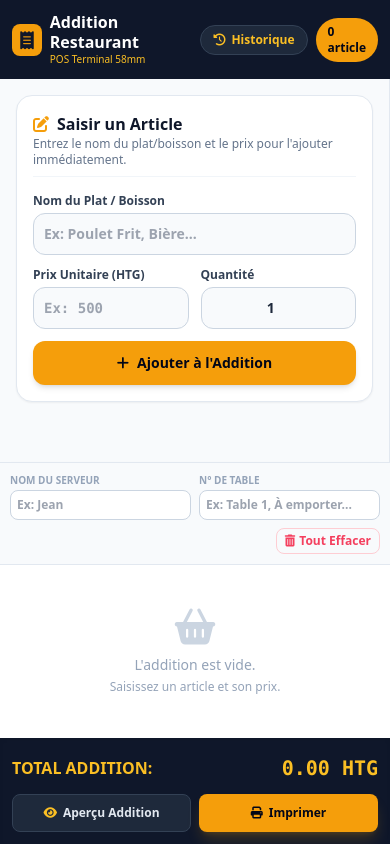
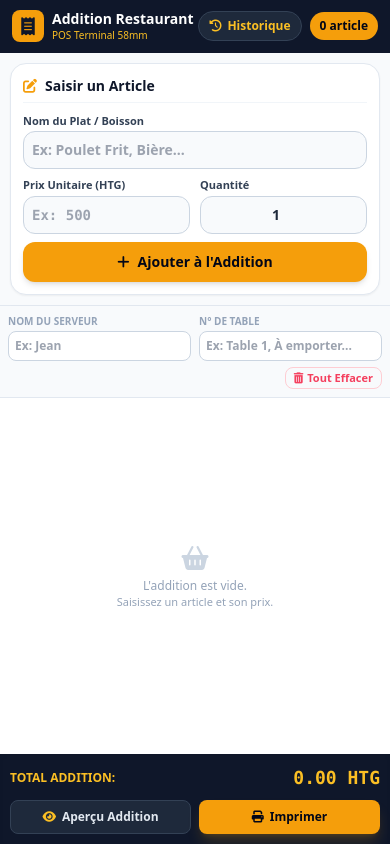
Before and after one commit to ebletonsdb/mon-addition, a plain HTML site: page index.html in a window 390 px wide. Drawn offline with nearby package versions, Linux system fonts and the light colour scheme.

Commit message:
Update index.html

```diff
--- a/index.html
+++ b/index.html
@@ -69,76 +69,76 @@
         }
     </style>
 </head>
-<body class="bg-slate-100 text-slate-800 h-screen flex flex-col overflow-hidden">
+<body class="bg-slate-100 text-slate-800 h-[100dvh] flex flex-col overflow-hidden">
 
     <!-- TOP HEADER BAR -->
-    <header class="bg-slate-900 text-white p-3 flex justify-between items-center shadow-md select-none shrink-0">
+    <header class="bg-slate-900 text-white px-3 py-2.5 flex justify-between items-center shadow-md select-none shrink-0">
         <div class="flex items-center space-x-2">
             <div class="bg-amber-500 text-slate-900 w-8 h-8 rounded-lg flex items-center justify-center font-bold">
                 <i class="fa-solid font-bold text-lg fa-receipt"></i>
             </div>
             <div>
-                <h1 class="font-extrabold text-base leading-tight">Addition Restaurant</h1>
+                <h1 class="font-extrabold text-sm md:text-base leading-tight">Addition Restaurant</h1>
                 <p class="text-[10px] text-amber-400 font-medium">POS Terminal 58mm</p>
             </div>
         </div>
 
         <div class="flex items-center gap-2">
             <!-- BOUTON HISTORIQUE (Anlè akote Article) -->
-            <button onclick="openHistoryModal()" class="bg-slate-800 hover:bg-slate-700 text-amber-400 text-xs font-bold px-3 py-1.5 rounded-full flex items-center gap-1.5 border border-slate-700 active:scale-95 transition">
+            <button onclick="openHistoryModal()" class="bg-slate-800 hover:bg-slate-700 text-amber-400 text-xs font-bold px-2.5 py-1.5 rounded-full flex items-center gap-1.5 border border-slate-700 active:scale-95 transition">
                 <i class="fa-solid fa-clock-rotate-left"></i> Historique
             </button>
-            <div id="cart-counter-badge" class="bg-amber-500 text-slate-950 text-xs font-bold px-3 py-1.5 rounded-full">
+            <div id="cart-counter-badge" class="bg-amber-500 text-slate-950 text-xs font-bold px-2.5 py-1.5 rounded-full">
                 0 article
             </div>
         </div>
     </header>
 
     <!-- MAIN INTERFACE -->
-    <main class="flex-1 flex flex-col md:flex-row overflow-hidden relative">
+    <main class="flex-1 min-h-0 flex flex-col md:flex-row overflow-hidden relative">
 
-        <!-- LEFT SECTION: DIRECT INPUT FOR SERVEUR -->
-        <section class="flex-1 flex flex-col h-full overflow-y-auto p-4 border-r border-slate-200 bg-slate-50">
-            <div class="bg-white p-4 rounded-2xl shadow-sm border border-slate-200 max-w-lg mx-auto w-full space-y-4">
-                <div class="border-b border-slate-100 pb-2">
-                    <h2 class="font-extrabold text-slate-900 text-base flex items-center gap-2">
+        <!-- LEFT / TOP SECTION: DIRECT INPUT FOR SERVEUR -->
+        <section class="shrink-0 md:flex-1 md:h-full overflow-y-auto p-2.5 md:p-4 border-b md:border-b-0 md:border-r border-slate-200 bg-slate-50">
+            <div class="bg-white p-3 md:p-4 rounded-2xl shadow-sm border border-slate-200 max-w-lg mx-auto w-full space-y-2.5 md:space-y-4">
+                <div class="border-b border-slate-100 pb-1.5 md:pb-2">
+                    <h2 class="font-extrabold text-slate-900 text-sm md:text-base flex items-center gap-2">
                         <i class="fa-solid fa-pen-to-square text-amber-500"></i> Saisir un Article
                     </h2>
-                    <p class="text-xs text-slate-500">Entrez le nom du plat/boisson et le prix pour l'ajouter immédiatement.</p>
+                    <p class="text-[11px] md:text-xs text-slate-500 hidden sm:block">Entrez le nom du plat/boisson et le prix pour l'ajouter immédiatement.</p>
                 </div>
 
-                <form onsubmit="handleCustomAdd(event)" class="space-y-3">
+                <form onsubmit="handleCustomAdd(event)" class="space-y-2 md:space-y-3">
                     <div>
-                        <label class="block text-xs font-bold text-slate-700 mb-1">Nom du Plat / Boisson</label>
+                        <label class="block text-[11px] md:text-xs font-bold text-slate-700 mb-0.5 md:mb-1">Nom du Plat / Boisson</label>
                         <input type="text" id="item-name-input" placeholder="Ex: Poulet Frit, Bière..." required
-                            class="w-full bg-slate-50 border border-slate-300 rounded-xl p-2.5 text-sm font-semibold focus:ring-2 focus:ring-amber-500 outline-none">
+                            class="w-full bg-slate-50 border border-slate-300 rounded-xl p-2 md:p-2.5 text-sm font-semibold focus:ring-2 focus:ring-amber-500 outline-none">
                     </div>
 
-                    <div class="grid grid-cols-2 gap-3">
+                    <div class="grid grid-cols-2 gap-2.5 md:gap-3">
                         <div>
-                            <label class="block text-xs font-bold text-slate-700 mb-1">Prix Unitaire (HTG)</label>
+                            <label class="block text-[11px] md:text-xs font-bold text-slate-700 mb-0.5 md:mb-1">Prix Unitaire (HTG)</label>
                             <input type="number" id="item-price-input" placeholder="Ex: 500" min="1" step="any" required
-                                class="w-full bg-slate-50 border border-slate-300 rounded-xl p-2.5 text-sm font-bold font-mono focus:ring-2 focus:ring-amber-500 outline-none">
+                                class="w-full bg-slate-50 border border-slate-300 rounded-xl p-2 md:p-2.5 text-sm font-bold font-mono focus:ring-2 focus:ring-amber-500 outline-none">
                         </div>
                         <div>
-                            <label class="block text-xs font-bold text-slate-700 mb-1">Quantité</label>
+                            <label class="block text-[11px] md:text-xs font-bold text-slate-700 mb-0.5 md:mb-1">Quantité</label>
                             <input type="number" id="item-qty-input" value="1" min="1" required
-                                class="w-full bg-slate-50 border border-slate-300 rounded-xl p-2.5 text-sm font-bold text-center focus:ring-2 focus:ring-amber-500 outline-none">
+                                class="w-full bg-slate-50 border border-slate-300 rounded-xl p-2 md:p-2.5 text-sm font-bold text-center focus:ring-2 focus:ring-amber-500 outline-none">
                         </div>
                     </div>
 
-                    <button type="submit" class="w-full bg-amber-500 hover:bg-amber-400 text-slate-950 font-black py-3 rounded-xl text-sm flex items-center justify-center gap-2 shadow-md active:scale-98 transition">
+                    <button type="submit" class="w-full bg-amber-500 hover:bg-amber-400 text-slate-950 font-black py-2.5 md:py-3 rounded-xl text-sm flex items-center justify-center gap-2 shadow-md active:scale-98 transition">
                         <i class="fa-solid fa-plus font-black"></i> Ajouter à l'Addition
                     </button>
                 </form>
             </div>
         </section>
 
-        <!-- RIGHT SECTION: ADITION SUMMARY -->
-        <section class="w-full md:w-80 lg:w-96 bg-white flex flex-col h-1/2 md:h-full shadow-lg border-t md:border-t-0 border-slate-200 z-10">
+        <!-- RIGHT / BOTTOM SECTION: ADDITION SUMMARY -->
+        <section class="flex-1 min-h-0 w-full md:w-80 lg:w-96 bg-white flex flex-col md:h-full shadow-lg border-slate-200 z-10">
 
             <!-- Serveur & Table Info Header -->
-            <div class="p-2.5 bg-slate-50 border-b border-slate-200 space-y-2 shrink-0">
+            <div class="p-2 bg-slate-50 border-b border-slate-200 space-y-1.5 shrink-0">
                 <div class="grid grid-cols-2 gap-2">
                     <div>
                         <label class="block text-[10px] uppercase font-bold text-slate-400 mb-0.5">Nom du Serveur</label>
@@ -150,32 +150,30 @@
                     </div>
                 </div>
                 <div class="flex justify-end">
-                    <button onclick="clearCart()" class="text-rose-500 hover:text-rose-700 text-xs font-semibold flex items-center gap-1 rounded-lg px-2 py-1 border border-rose-200 hover:bg-rose-50">
+                    <button onclick="clearCart()" class="text-rose-500 hover:text-rose-700 text-[11px] font-semibold flex items-center gap-1 rounded-lg px-2 py-0.5 border border-rose-200 hover:bg-rose-50">
                         <i class="fa-solid fa-trash-can"></i> Tout Effacer
                     </button>
                 </div>
             </div>
 
             <!-- Cart Items List -->
-            <div class="flex-1 overflow-y-auto p-2.5 divide-y divide-slate-100" id="cart-items-container">
+            <div class="flex-1 min-h-0 overflow-y-auto p-2.5 divide-y divide-slate-100" id="cart-items-container">
                 <!-- Cart items inserted dynamically -->
             </div>
 
-            <!-- Totals & Checkout Panel (Fixed Bottom) -->
-            <div class="p-3 bg-slate-900 text-white shrink-0 shadow-inner">
-                <div class="space-y-1.5 text-xs mb-3">
-                    <div class="pt-1 flex justify-between items-center text-base font-bold">
-                        <span class="text-amber-400">TOTAL ADDITION:</span>
-                        <span id="total-val" class="text-amber-400 font-mono text-xl">0.00 HTG</span>
-                    </div>
+            <!-- Totals & Checkout Panel (Always visible at bottom) -->
+            <div class="p-2.5 md:p-3 bg-slate-900 text-white shrink-0 shadow-inner">
+                <div class="flex justify-between items-center font-bold mb-2">
+                    <span class="text-amber-400 text-xs md:text-sm">TOTAL ADDITION:</span>
+                    <span id="total-val" class="text-amber-400 font-mono text-lg md:text-xl">0.00 HTG</span>
                 </div>
 
                 <!-- Action Buttons -->
                 <div class="grid grid-cols-2 gap-2">
-                    <button onclick="openReceiptModal()" class="bg-slate-800 hover:bg-slate-700 text-slate-200 py-2.5 rounded-lg text-xs font-bold border border-slate-700 flex items-center justify-center gap-1.5 active:scale-95 transition">
+                    <button onclick="openReceiptModal()" class="bg-slate-800 hover:bg-slate-700 text-slate-200 py-2 md:py-2.5 rounded-lg text-xs font-bold border border-slate-700 flex items-center justify-center gap-1.5 active:scale-95 transition">
                         <i class="fa-solid fa-eye text-amber-400"></i> Aperçu Addition
                     </button>
-                    <button onclick="triggerThermalPrint()" class="bg-amber-500 hover:bg-amber-400 text-slate-950 py-2.5 rounded-lg text-xs font-extrabold flex items-center justify-center gap-1.5 active:scale-95 transition shadow-lg shadow-amber-500/20">
+                    <button onclick="triggerThermalPrint()" class="bg-amber-500 hover:bg-amber-400 text-slate-950 py-2 md:py-2.5 rounded-lg text-xs font-extrabold flex items-center justify-center gap-1.5 active:scale-95 transition shadow-lg shadow-amber-500/20">
                         <i class="fa-solid fa-print"></i> Imprimer
                     </button>
                 </div>
@@ -185,8 +183,8 @@
 
     <!-- RECEIPT PREVIEW MODAL -->
     <div id="receipt-modal" class="fixed inset-0 bg-slate-950/70 backdrop-blur-sm z-50 hidden flex items-center justify-center p-4">
-        <div class="bg-white rounded-2xl w-full max-w-sm overflow-hidden shadow-2xl flex flex-col max-h-[90vh]">
-            <div class="bg-slate-900 text-white p-3 flex justify-between items-center">
+        <div class="bg-white rounded-2xl w-full max-w-sm overflow-hidden shadow-2xl flex flex-col max-h-[90dvh]">
+            <div class="bg-slate-900 text-white p-3 flex justify-between items-center shrink-0">
                 <h3 class="font-bold text-xs flex items-center gap-1.5">
                     <i class="fa-solid fa-receipt text-amber-500"></i> Facture Addition
                 </h3>
@@ -202,7 +200,7 @@
                 </div>
             </div>
 
-            <div class="p-3 bg-white border-t border-slate-200 flex gap-2">
+            <div class="p-3 bg-white border-t border-slate-200 flex gap-2 shrink-0">
                 <button onclick="closeReceiptModal()" class="flex-1 bg-slate-100 hover:bg-slate-200 text-slate-700 font-bold py-2.5 rounded-xl text-xs">
                     Fermer
                 </button>
@@ -215,8 +213,8 @@
 
     <!-- HISTORIQUE DES FACTURES MODAL -->
     <div id="history-modal" class="fixed inset-0 bg-slate-950/70 backdrop-blur-sm z-50 hidden flex items-center justify-center p-4">
-        <div class="bg-white rounded-2xl w-full max-w-md overflow-hidden shadow-2xl flex flex-col max-h-[85vh]">
-            <div class="bg-slate-900 text-white p-3 flex justify-between items-center">
+        <div class="bg-white rounded-2xl w-full max-w-md overflow-hidden shadow-2xl flex flex-col max-h-[85dvh]">
+            <div class="bg-slate-900 text-white p-3 flex justify-between items-center shrink-0">
                 <h3 class="font-bold text-xs flex items-center gap-1.5 text-amber-400">
                     <i class="fa-solid fa-clock-rotate-left"></i> Historique des Additions Passées
                 </h3>
@@ -229,7 +227,7 @@
                 <!-- Dynamic history content -->
             </div>
 
-            <div class="p-3 bg-slate-50 border-t border-slate-200 flex justify-between items-center">
+            <div class="p-3 bg-slate-50 border-t border-slate-200 flex justify-between items-center shrink-0">
                 <button onclick="clearHistory()" class="text-rose-500 hover:text-rose-700 text-xs font-semibold flex items-center gap-1">
                     <i class="fa-solid fa-trash-can"></i> Effacer l'historique
                 </button>
@@ -330,10 +328,10 @@
 
             if (currentCart.length === 0) {
                 container.innerHTML = `
-                    <div class="h-full flex flex-col items-center justify-center text-slate-400 p-4 text-center">
-                        <i class="fa-solid fa-basket-shopping text-4xl mb-2 text-slate-300"></i>
-                        <p class="text-sm font-medium">L'addition est vide.</p>
-                        <p class="text-xs text-slate-400 mt-1">Saisissez un article et son prix.</p>
+                    <div class="h-full flex flex-col items-center justify-center text-slate-400 p-2 text-center">
+                        <i class="fa-solid fa-basket-shopping text-2xl md:text-4xl mb-1 text-slate-300"></i>
+                        <p class="text-xs md:text-sm font-medium">L'addition est vide.</p>
+                        <p class="text-[11px] md:text-xs text-slate-400">Saisissez un article et son prix.</p>
                     </div>
                 `;
                 document.getElementById('total-val').innerText = '0.00 HTG';
@@ -348,7 +346,7 @@
                 grandTotal += itemTotal;
 
                 const row = document.createElement('div');
-                row.className = "py-2 flex items-center justify-between text-xs";
+                row.className = "py-1.5 md:py-2 flex items-center justify-between text-xs";
                 row.innerHTML = `
                     <div class="flex-1 pr-2">
                         <p class="font-bold text-slate-800 leading-tight">${item.name}</p>
```
